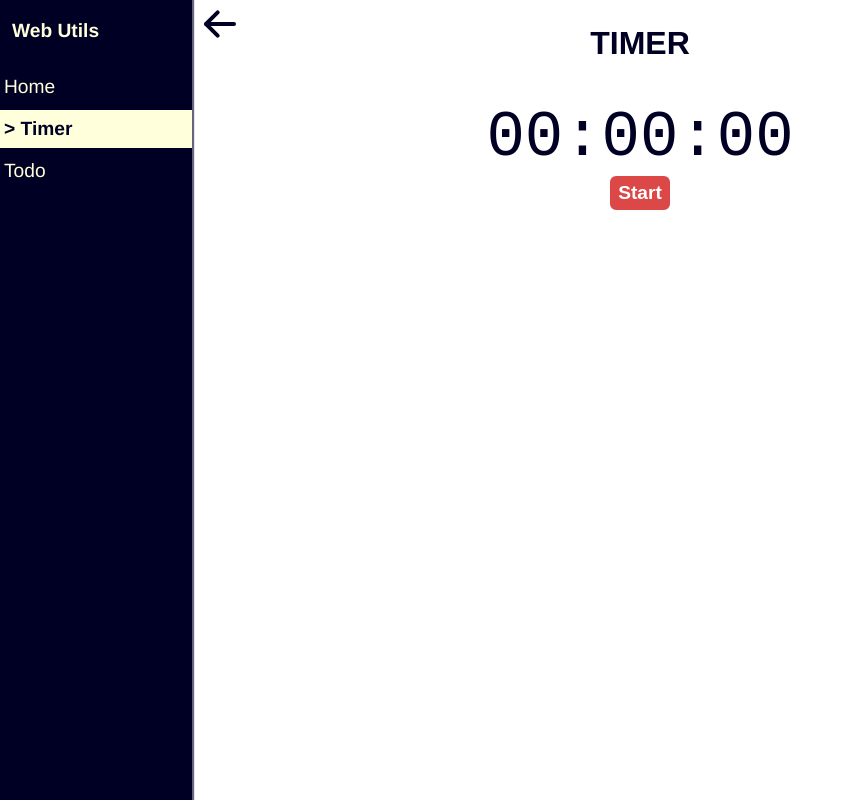
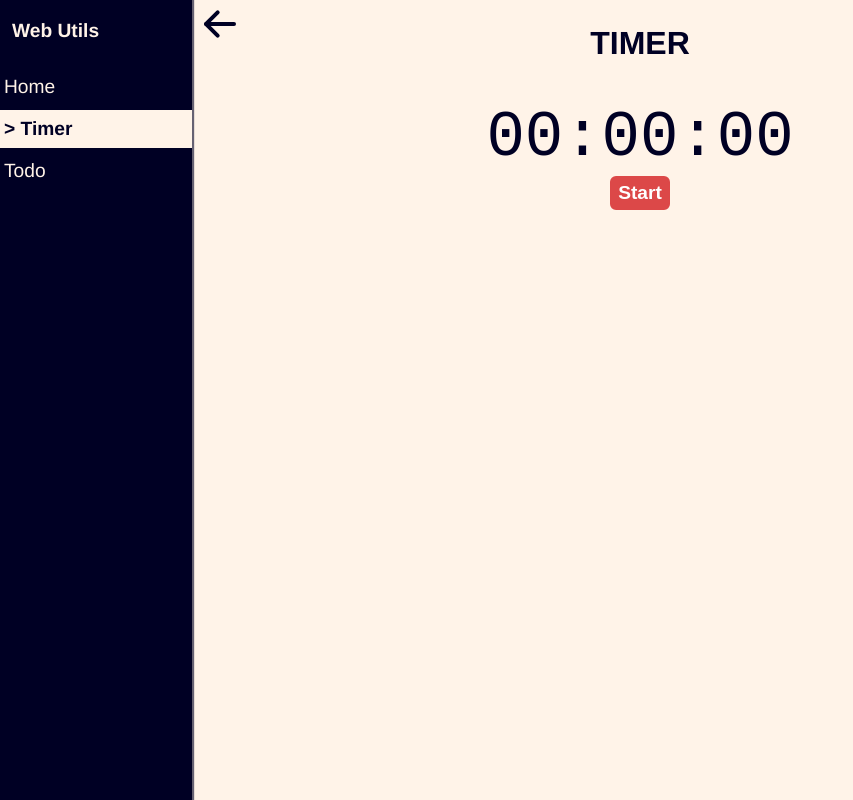
Before and after one commit to hee-develop/web-utils, a Vue app: page /#/timer in a window 1280 px wide. Shown: the whole page, without its empty margins (0-853 px from the left). Built offline with nearby package versions, Linux system fonts and the light colour scheme.

Commit message:
change color

```diff
--- a/src/styles/_colors.scss
+++ b/src/styles/_colors.scss
@@ -1,5 +1,5 @@
 $colorBlack: #000024;
-$colorWhite: #FFFFDB;
+$colorWhite: #FFF3E8;
 $colorPrimary: #E1BB84;
 $colorPrimaryDark: #472C12;
 $colorAccent: #DC4848;
--- a/src/styles/global.scss
+++ b/src/styles/global.scss
@@ -4,8 +4,8 @@
 html, body {
   height: 100%;
   margin: 0;
+  background-color: $colorWhite;
   color: $colorBlack;
-
   @include darkMode {
     background-color: $colorBlack;
     color: $colorWhite;
@@ -17,7 +17,6 @@ a {
   &:link, &:visited, &:hover, :active {
     text-decoration: none;
     color: $colorBlack;
-
     @include darkMode {
       color: $colorWhite;
     }
```
